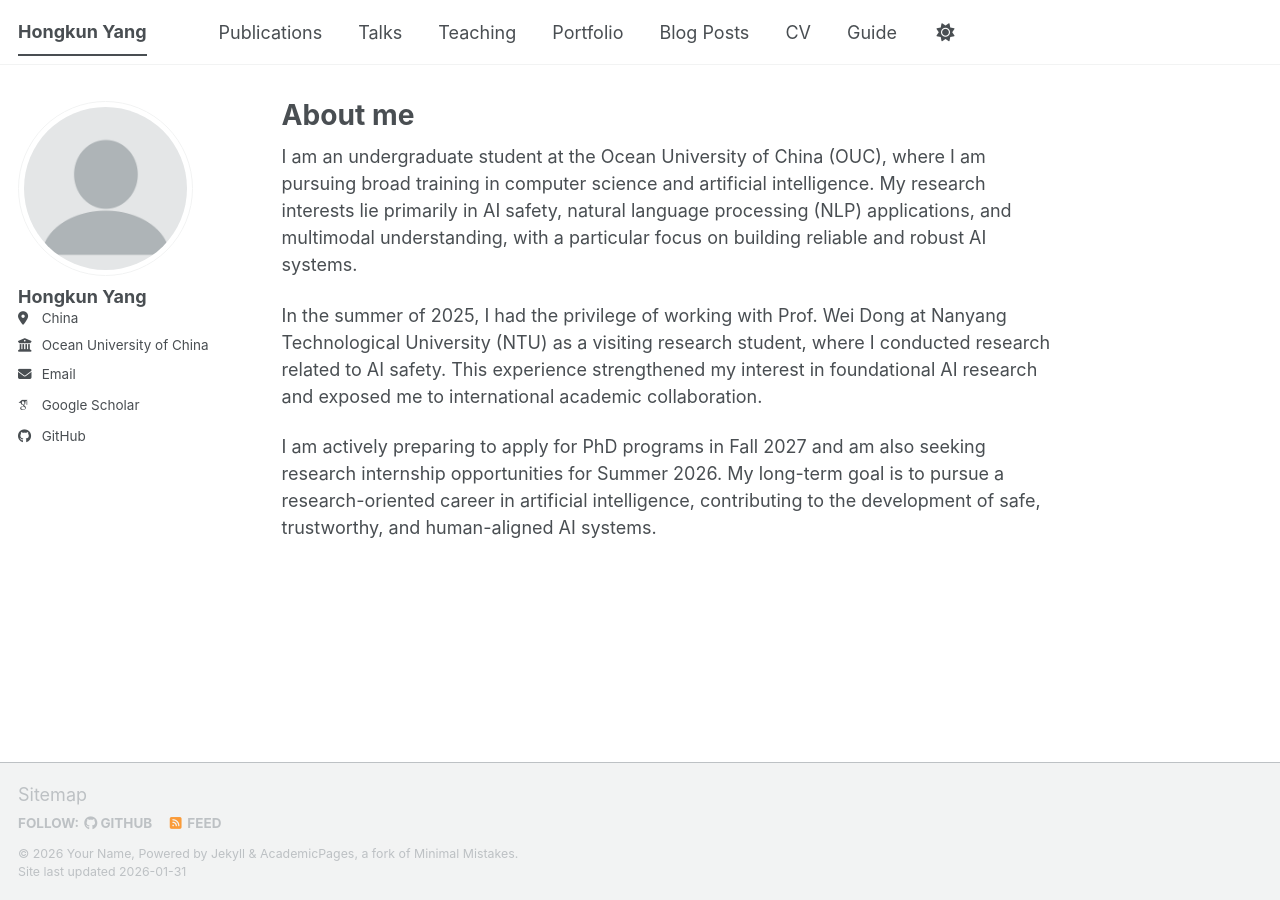
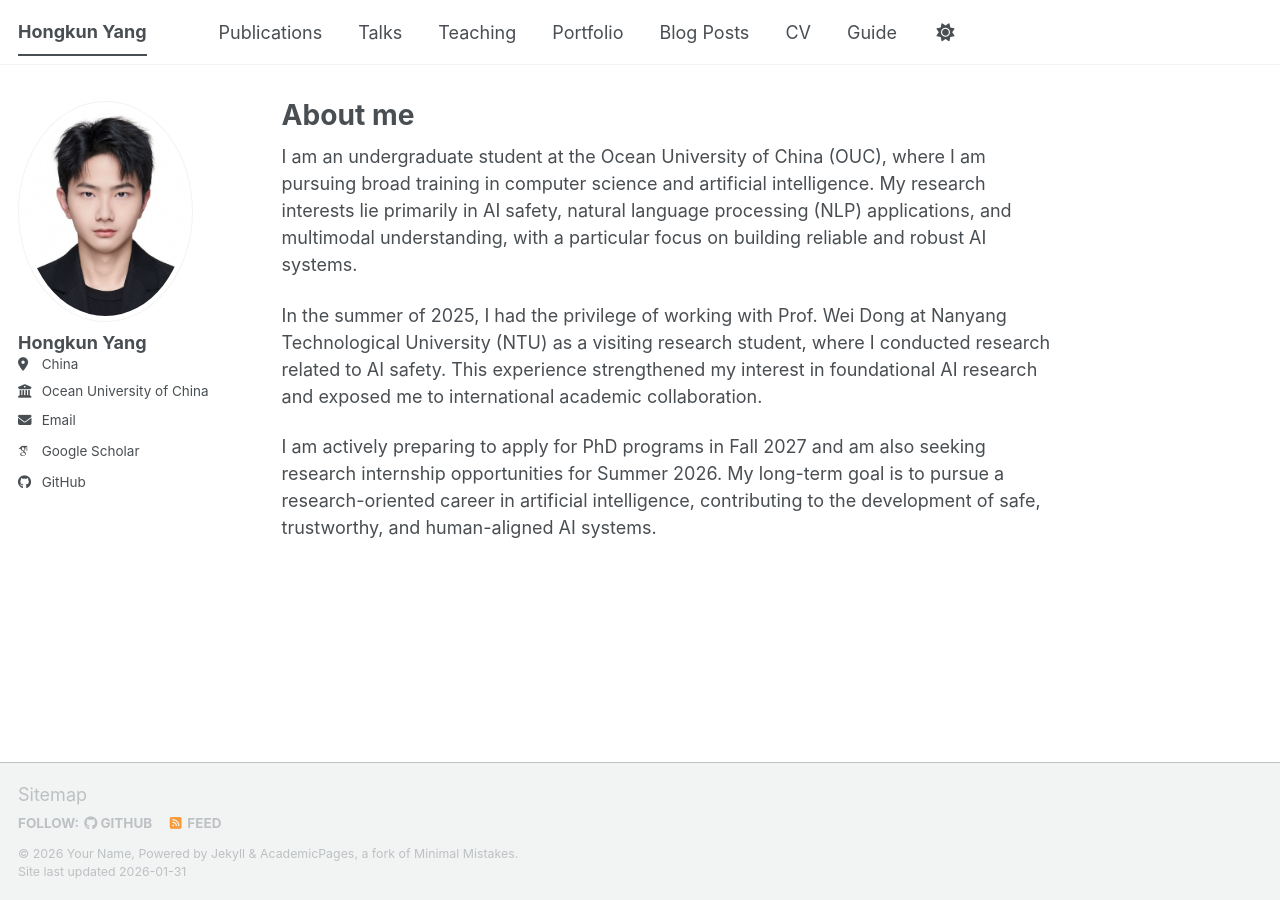
Before and after one commit to CharlesYang-CN/my_personal_website, a Jekyll site: the page built from _pages/about.md, in a window 1280 px wide. Built offline with Jekyll 4.4.1, drawn with Linux system fonts in a browser that asks for light colours; some web fonts are replaced; a script bundle is joined from its source files by our own code; library files that are not in the unit come from our copies.

Commit message:
Change author's avatar image
Updated author's avatar image from 'profile.png' to 'photo.jpg'.

Signed-off-by: Charles_Yang <yanghongkun@stu.ouc.edu.cn>

```diff
--- a/_config.yml
+++ b/_config.yml
@@ -23,7 +23,7 @@ repository               : "academicpages/academicpages.github.io"
 #               Additional customization can be done by editing /_includes/author-profile.html
 author:
   # Biographic information
-  avatar           : "profile.png"
+  avatar           : "photo.jpg"
   name             : "Hongkun Yang"
   location         : "China"
   employer         : "Ocean University of China"
```
